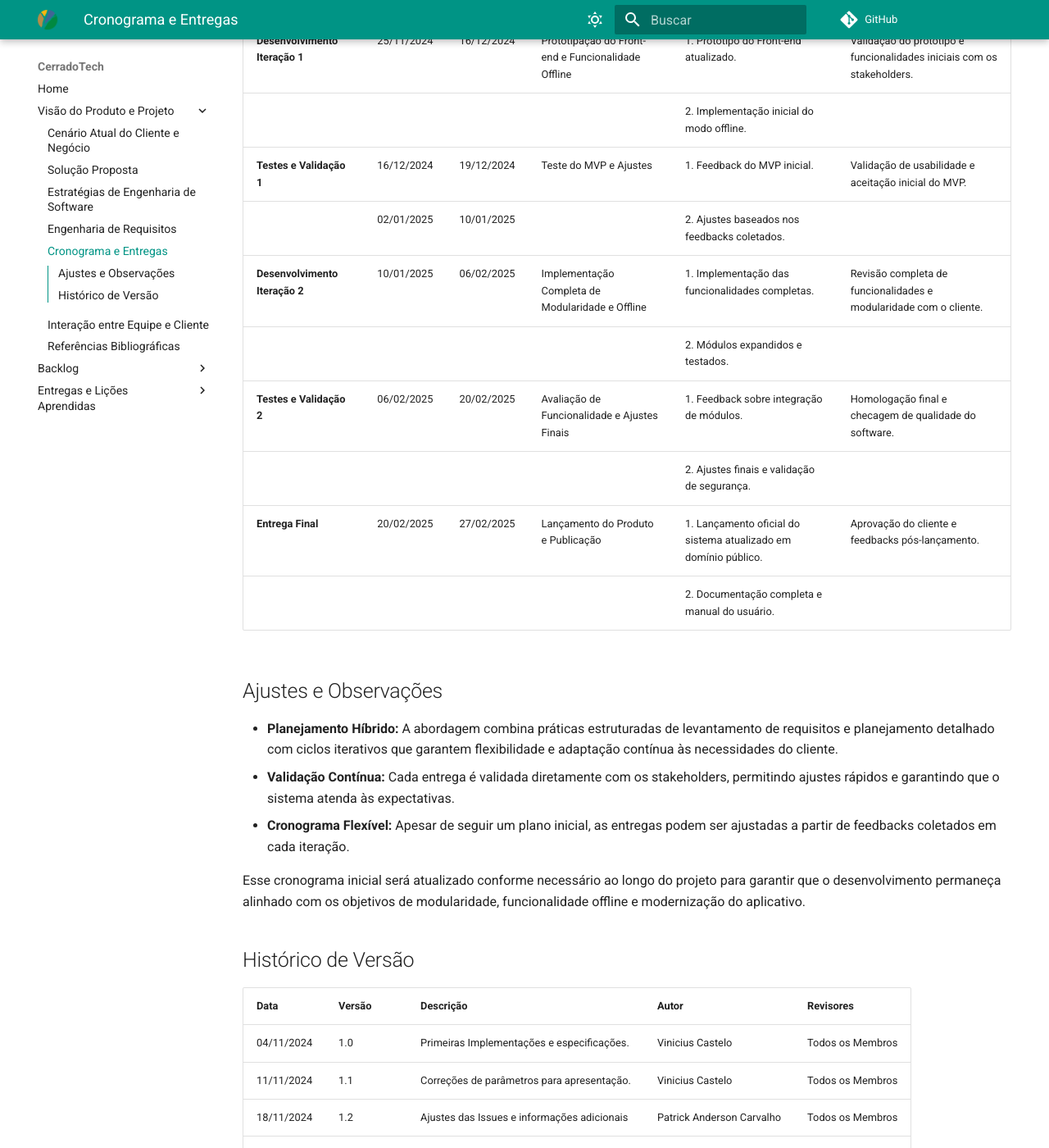
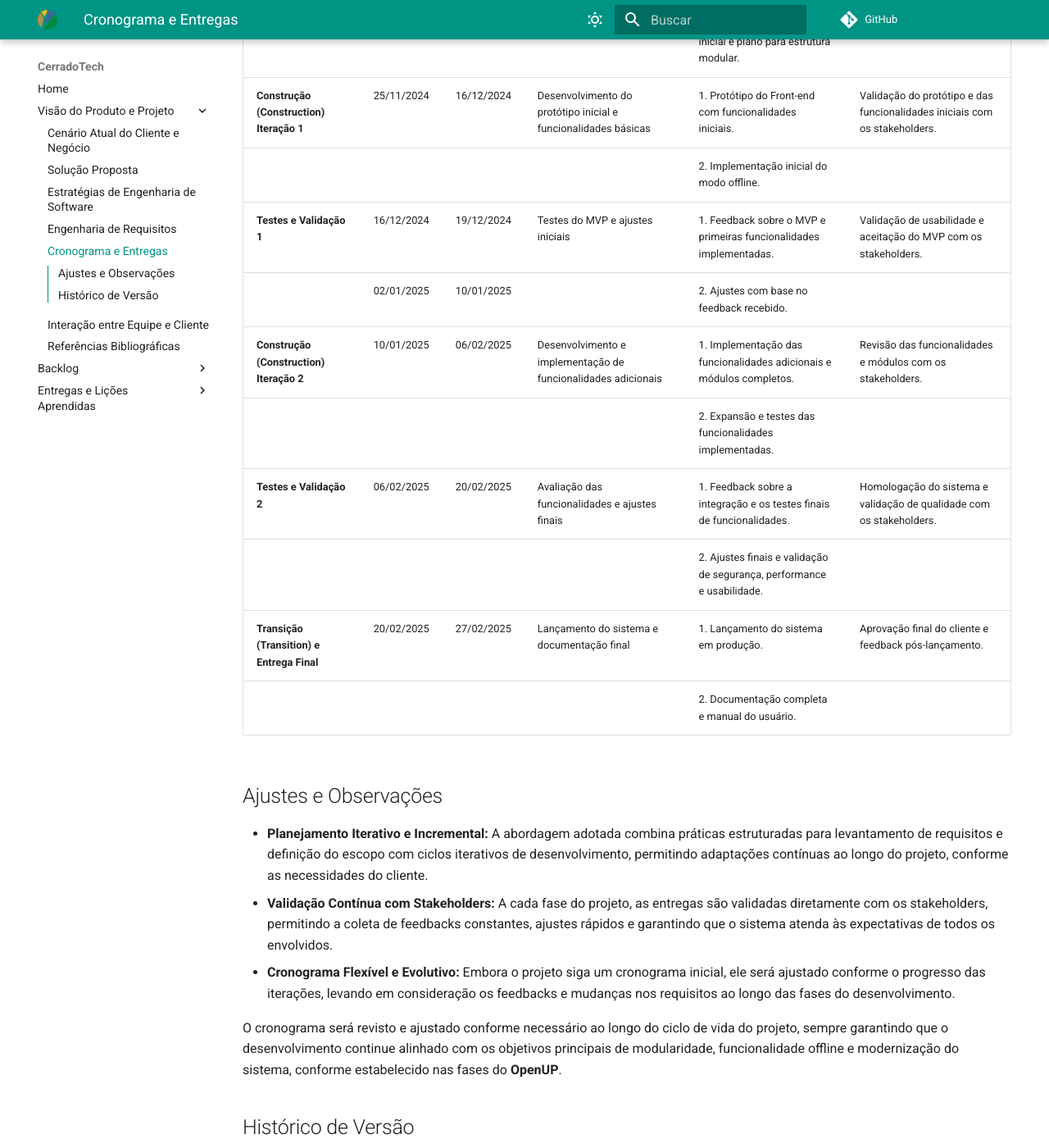
Before and after one commit to mdsreq-fga-unb/2024.2-T03-CerradoTech, an MkDocs documentation site: the page built from docs/sections/cronograma.md, in a window 1280 px wide and 1400 px high, scrolled down 616 px. Shown: the whole window at 82% size. Built offline with MkDocs 1.6.1 and Material for MkDocs 9.7.7, drawn with Linux system fonts in a browser that asks for light colours; comment, search, counter and statistics services are not loaded; some of the changed text lies outside the part shown.

Commit message:
Corrigido o planejamento de entregas, agora está fazendo sentido com o processo.

```diff
--- a/docs/sections/cronograma.md
+++ b/docs/sections/cronograma.md
@@ -1,29 +1,33 @@
-O planejamento temporal do projeto está estruturado em **ciclos iterativos**, garantindo que cada fase do desenvolvimento seja validada antes de avançar. Com base nas diretrizes da Estratégia Raja Gupta e mantendo as datas fornecidas da disciplina, o cronograma de desenvolvimento foi ajustado da seguinte forma:
+O projeto adota a metodologia OpenUP, que permite um desenvolvimento ágil e flexível, com foco em entregas incrementais e validações constantes com os stakeholders. O cronograma foi estruturado em fases claras, que vão desde a definição inicial do escopo até a entrega final, permitindo ajustes ao longo do processo conforme as necessidades do cliente. A tabela abaixo mostra as principais fases do projeto e os marcos importantes, alinhados com essa abordagem.
+
 
 | **Fase**                      | **Início**   | **Fim**      | **Objetivo do Ciclo**                                   | **Entregas Previstas**                                                            | **Validação com os Stakeholders**                                              |
 |--------------------------------|--------------|--------------|--------------------------------------------------------|-----------------------------------------------------------------------------------|--------------------------------------------------------------------------------|
-| **Planejamento**               | 04/11/2024   | 11/11/2024   | Definição dos Requisitos e Planejamento                | 1. Plano de Desenvolvimento inicial                                               | Revisão do plano de desenvolvimento e requisitos iniciais com o cliente.       |
-|                                |              |              |                                                        | 2. Levantamento e documentação dos requisitos principais.                         |                                                                                 |
-| **Fase de Risco Inicial**      | 11/11/2024   | 25/11/2024   | Avaliação de Riscos e Estrutura Modular                | 1. Análise de Riscos.                                                             | Feedback sobre a estratégia de mitigação de riscos.                            |
-|                                |              |              |                                                        | 2. Definição da Estrutura Modular.                                                |                                                                                 |
-| **Desenvolvimento Iteração 1** | 25/11/2024   | 16/12/2024   | Prototipação do Front-end e Funcionalidade Offline     | 1. Protótipo do Front-end atualizado.                                             | Validação do protótipo e funcionalidades iniciais com os stakeholders.         |
+| **Iniciação (Inception)**     | 04/11/2024   | 11/11/2024   | Definição do escopo, visão e objetivos iniciais do projeto | 1. Visão inicial do projeto, objetivos e plano de desenvolvimento.                | Revisão do plano de desenvolvimento e dos requisitos iniciais com o cliente.  |
+|                                |              |              |                                                        | 2. Levantamento de requisitos principais.                                         |                                                                                 |
+| **Elaboração (Elaboration)**  | 11/11/2024   | 25/11/2024   | Refinamento dos requisitos, definição da arquitetura e mitigação de riscos | 1. Análise de riscos detalhada e plano de mitigação.                              | Validação da arquitetura e da estratégia de mitigação de riscos com o cliente. |
+|                                |              |              |                                                        | 2. Definição da arquitetura inicial e plano para estrutura modular.              |                                                                                 |
+| **Construção (Construction) Iteração 1**    | 25/11/2024   | 16/12/2024   | Desenvolvimento do protótipo inicial e funcionalidades básicas | 1. Protótipo do Front-end com funcionalidades iniciais.                           | Validação do protótipo e das funcionalidades iniciais com os stakeholders.     |
 |                                |              |              |                                                        | 2. Implementação inicial do modo offline.                                         |                                                                                 |
-| **Testes e Validação 1**       | 16/12/2024   | 19/12/2024   | Teste do MVP e Ajustes                                 | 1. Feedback do MVP inicial.                                                       | Validação de usabilidade e aceitação inicial do MVP.                           |
-|                                | 02/01/2025   | 10/01/2025   |                                                        | 2. Ajustes baseados nos feedbacks coletados.                                      |                                                                                 |
-| **Desenvolvimento Iteração 2** | 10/01/2025   | 06/02/2025   | Implementação Completa de Modularidade e Offline       | 1. Implementação das funcionalidades completas.                                   | Revisão completa de funcionalidades e modularidade com o cliente.              |
-|                                |              |              |                                                        | 2. Módulos expandidos e testados.                                                 |                                                                                 |
-| **Testes e Validação 2**       | 06/02/2025   | 20/02/2025   | Avaliação de Funcionalidade e Ajustes Finais           | 1. Feedback sobre integração de módulos.                                          | Homologação final e checagem de qualidade do software.                         |
-|                                |              |              |                                                        | 2. Ajustes finais e validação de segurança.                                       |                                                                                 |
-| **Entrega Final**              | 20/02/2025   | 27/02/2025   | Lançamento do Produto e Publicação                    | 1. Lançamento oficial do sistema atualizado em domínio público.                   | Aprovação do cliente e feedbacks pós-lançamento.                               |
-|                                |              |              |                                                        | 2. Documentação completa e manual do usuário.                                     |                                                                                 |
+| **Testes e Validação 1**      | 16/12/2024   | 19/12/2024   | Testes do MVP e ajustes iniciais                       | 1. Feedback sobre o MVP e primeiras funcionalidades implementadas.               | Validação de usabilidade e aceitação do MVP com os stakeholders.              |
+|                                | 02/01/2025   | 10/01/2025   |                                                        | 2. Ajustes com base no feedback recebido.                                         |                                                                                 |
+| **Construção (Construction) Iteração 2**    | 10/01/2025   | 06/02/2025   | Desenvolvimento e implementação de funcionalidades adicionais | 1. Implementação das funcionalidades adicionais e módulos completos.            | Revisão das funcionalidades e módulos com os stakeholders.                    |
+|                                |              |              |                                                        | 2. Expansão e testes das funcionalidades implementadas.                           |                                                                                 |
+| **Testes e Validação 2**      | 06/02/2025   | 20/02/2025   | Avaliação das funcionalidades e ajustes finais          | 1. Feedback sobre a integração e os testes finais de funcionalidades.            | Homologação do sistema e validação de qualidade com os stakeholders.          |
+|                                |              |              |                                                        | 2. Ajustes finais e validação de segurança, performance e usabilidade.           |                                                                                 |
+| **Transição (Transition) e Entrega Final** | 20/02/2025   | 27/02/2025   | Lançamento do sistema e documentação final              | 1. Lançamento do sistema em produção.                                             | Aprovação final do cliente e feedback pós-lançamento.                         |
+|                                |              |              |                                                        | 2. Documentação completa e manual do usuário.                                      |                                                                                 |
+
+
 
 ## Ajustes e Observações
 
-- **Planejamento Híbrido:** A abordagem combina práticas estruturadas de levantamento de requisitos e planejamento detalhado com ciclos iterativos que garantem flexibilidade e adaptação contínua às necessidades do cliente.
-- **Validação Contínua:** Cada entrega é validada diretamente com os stakeholders, permitindo ajustes rápidos e garantindo que o sistema atenda às expectativas.
-- **Cronograma Flexível:** Apesar de seguir um plano inicial, as entregas podem ser ajustadas a partir de feedbacks coletados em cada iteração.
+- **Planejamento Iterativo e Incremental:** A abordagem adotada combina práticas estruturadas para levantamento de requisitos e definição do escopo com ciclos iterativos de desenvolvimento, permitindo adaptações contínuas ao longo do projeto, conforme as necessidades do cliente.
+- **Validação Contínua com Stakeholders:** A cada fase do projeto, as entregas são validadas diretamente com os stakeholders, permitindo a coleta de feedbacks constantes, ajustes rápidos e garantindo que o sistema atenda às expectativas de todos os envolvidos.
+- **Cronograma Flexível e Evolutivo:** Embora o projeto siga um cronograma inicial, ele será ajustado conforme o progresso das iterações, levando em consideração os feedbacks e mudanças nos requisitos ao longo das fases do desenvolvimento.
 
-Esse cronograma inicial será atualizado conforme necessário ao longo do projeto para garantir que o desenvolvimento permaneça alinhado com os objetivos de modularidade, funcionalidade offline e modernização do aplicativo.
+O cronograma será revisto e ajustado conforme necessário ao longo do ciclo de vida do projeto, sempre garantindo que o desenvolvimento continue alinhado com os objetivos principais de modularidade, funcionalidade offline e modernização do sistema, conforme estabelecido nas fases do **OpenUP**.
+
 
 
 ## Histórico de Versão
@@ -34,3 +38,4 @@ Esse cronograma inicial será atualizado conforme necessário ao longo do projet
 | 11/11/2024     | 1.1        | Correções de parâmetros para apresentação.   | Vinicius Castelo             | Todos os Membros            |
 | 18/11/2024     | 1.2        | Ajustes das Issues e informações adicionais  | Patrick Anderson Carvalho    | Todos os Membros            |
 | 16/12/2024   | 1.3        | Nova organização e ajustes finais para U2      | Camila Careli                       | Todos os Membros            |
+| 06/01/2025     | 1.4        | Alinhado o planejamento de entregas com o processo estabelecido.  | Vinicius Castelo             | Todos os Membros            |
```
